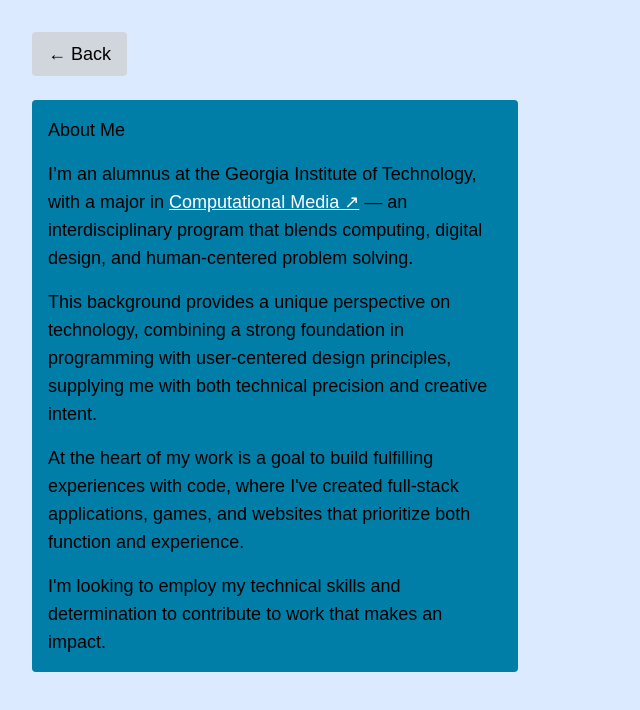
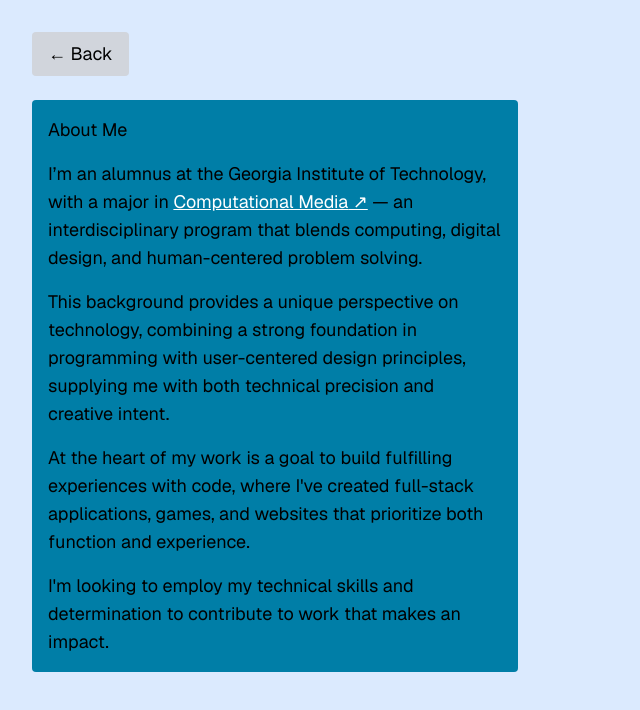
Before and after one commit to KeemL/modern_portfolio, a Next.js app: page /about in a window 1280 px wide. Shown: the top 710 px of the page, without its empty margins (0-640 px from the left). Built offline with nearby package versions, Linux system fonts and the light colour scheme.

Commit message:
adjust font to Poppins

```diff
--- a/package.json
+++ b/package.json
@@ -17,6 +17,7 @@
     "react": "^19.0.0",
     "react-dom": "^19.0.0",
     "react-modal": "^3.16.3",
+    "react-simple-typewriter": "^5.0.1",
     "tailwindcss": "^4.1.8"
   },
   "devDependencies": {
--- a/src/app/globals.css
+++ b/src/app/globals.css
@@ -36,6 +36,8 @@ body {
   background: var(--background);
   color: var(--foreground);
   font-family: Arial, Helvetica, sans-serif;
+
+  @apply font-sans;
 }
 
 /* classic CSS for hover underline animation + color for navbar */
```
Also changed, not shown: 1 other file (tests, documents, lock files or other folders).
